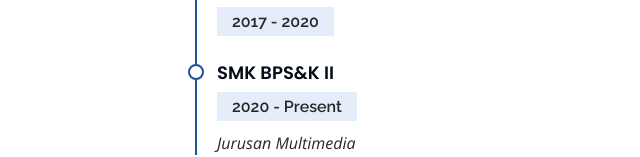
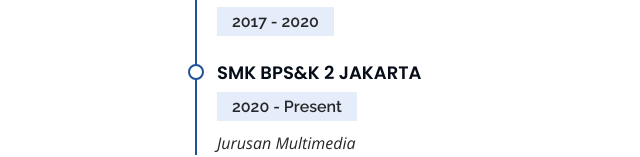
Before and after one commit to dandyproject/apasi, a plain HTML site: page index.html in a window 1280 px wide. Shown: the part 297-454 px from the top of the page, without its empty margins (120-760 px from the left). Drawn offline with nearby package versions, Linux system fonts and the light colour scheme.

Commit message:
Update index.html

```diff
--- a/index.html
+++ b/index.html
@@ -59,7 +59,7 @@
               </ul>
             </div>
             <div class="resume-item">
-              <h4>SMK BPS&K II</h4>
+              <h4>SMK BPS&K 2 Jakarta</h4>
               <h5>2020 - Present</h5>
               <p><em>Jurusan Multimedia</em></p>
               <ul>
```
